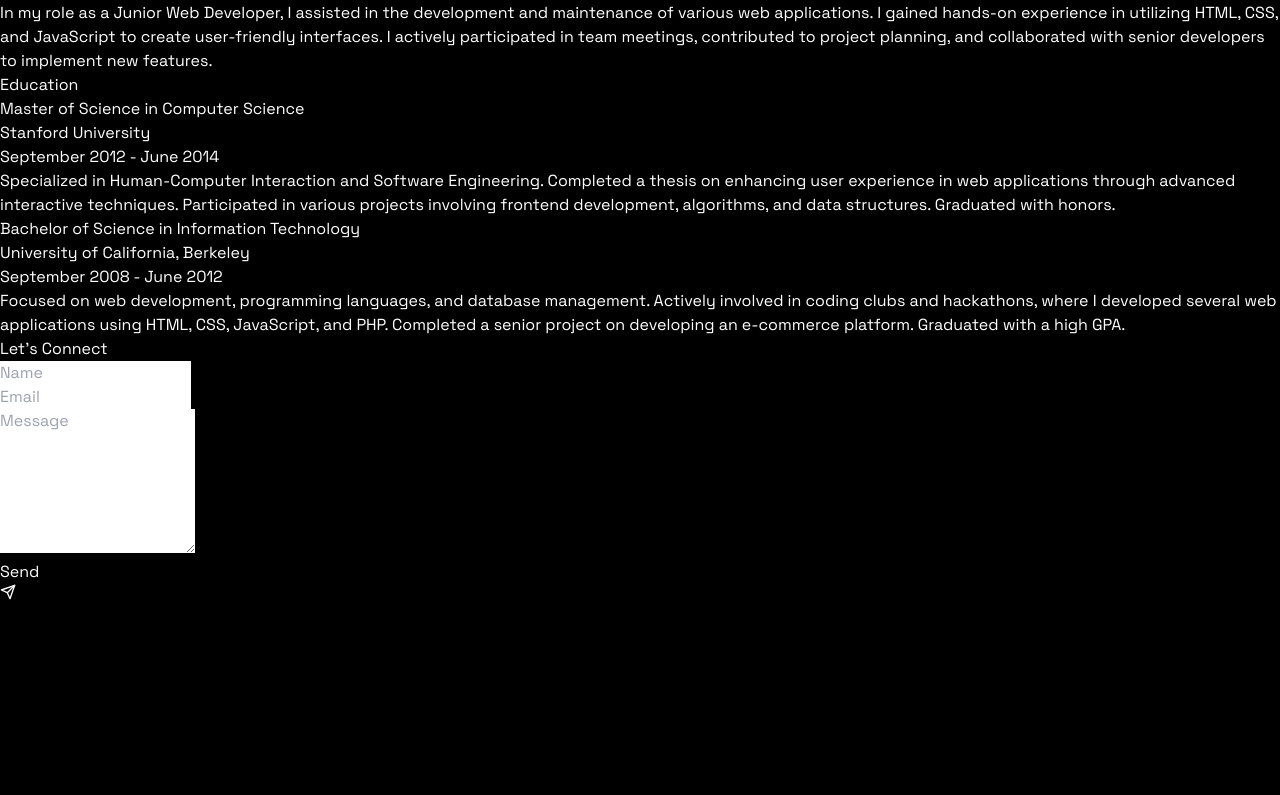
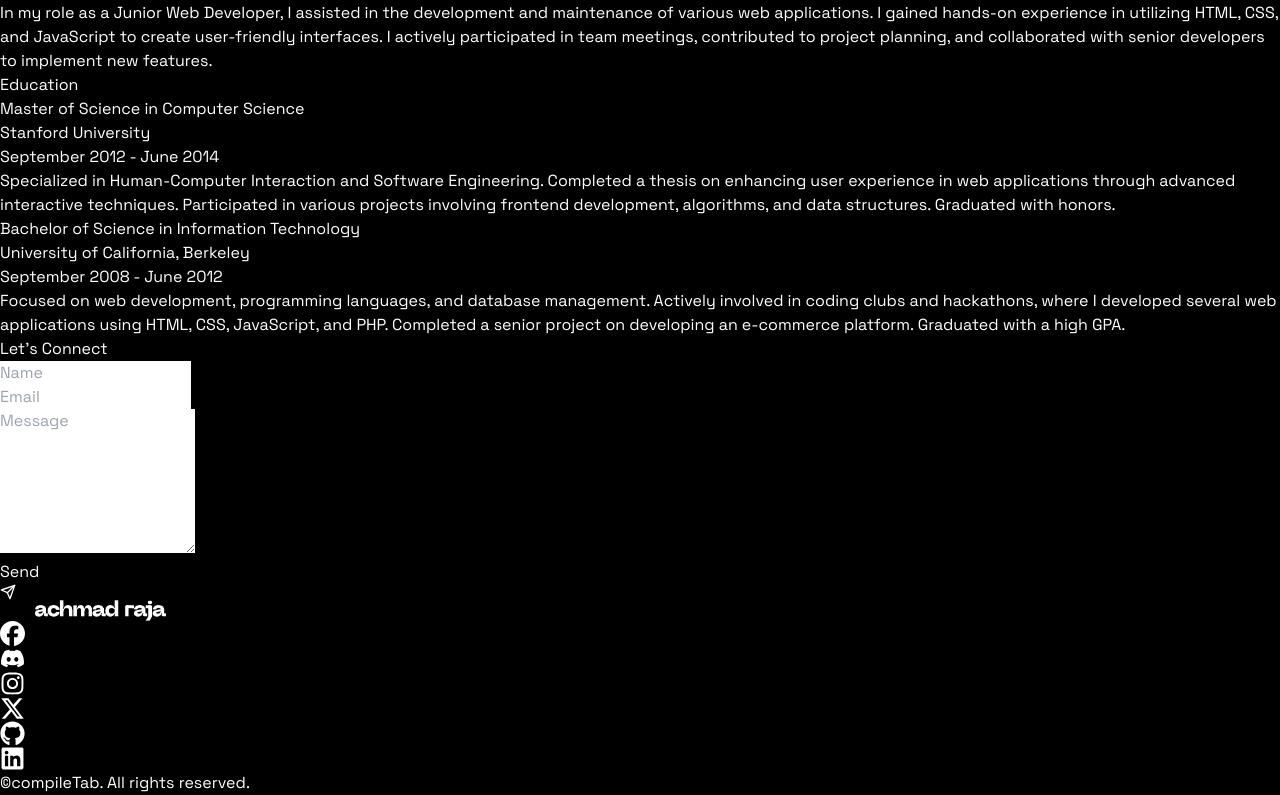
Before and after one commit to achmadraja/achmad-raja, a React (Vite) app: page / in a window 1280 px wide. Shown: the part 9867-10662 px from the top of the page. Before the commit the page ends 10467 px from the top, so only its background shows below. Built offline with nearby package versions, Linux system fonts and the light colour scheme.

Commit message:
feat: add footer section

```diff
--- a/src/App.jsx
+++ b/src/App.jsx
@@ -6,6 +6,7 @@
 import WorkExperience from "./components/WorkExperience"
 import EducationSection from "./components/EducationSection"
 import ContactForm from "./components/ContactForm"
+import Footer from "./components/Footer"
 
 const App = () => {
   return (
@@ -20,6 +21,7 @@
         <WorkExperience />
         <EducationSection />
         <ContactForm />
+        <Footer />
       </div>
 
   </div>
--- /dev/null
+++ b/src/components/Footer.jsx
@@ -0,0 +1,25 @@
+import React from 'react';
+import logo from '../assets/logo.png';
+import { SOCIAL_MEDIA_LINKS } from '../constants';
+
+const Footer = () => {
+    return (
+        <div className="mb-8 mt-20">
+            <div className="flex items-center justify-center">
+                <img src={logo} width={200} className="my-20" alt="logo" />
+            </div>
+            <div className="flex items-center justify-center gap-8">
+                {SOCIAL_MEDIA_LINKS.map((link, index) => (
+                    <a key={index} href={link.href} target="_blank" rel="noopener noreferrer">
+                        {link.icon}
+                    </a>
+                ))}
+            </div>
+            <p className="mt-8 text-center text-sm tracking-wide text-gray-400">
+                &copy;compileTab. All rights reserved.
+            </p>
+        </div>
+    );
+}
+
+export default Footer;
```
